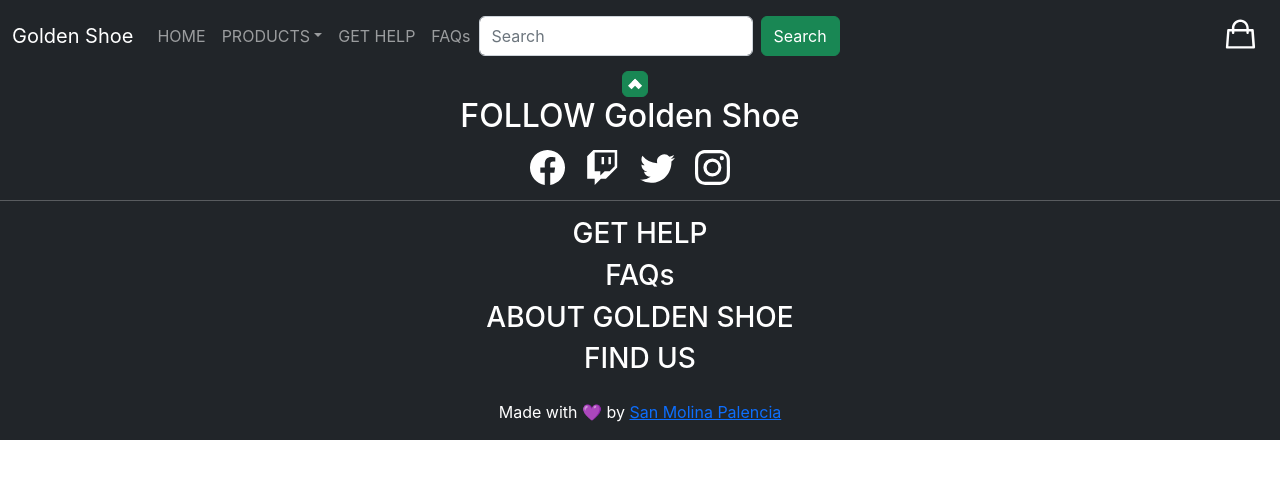
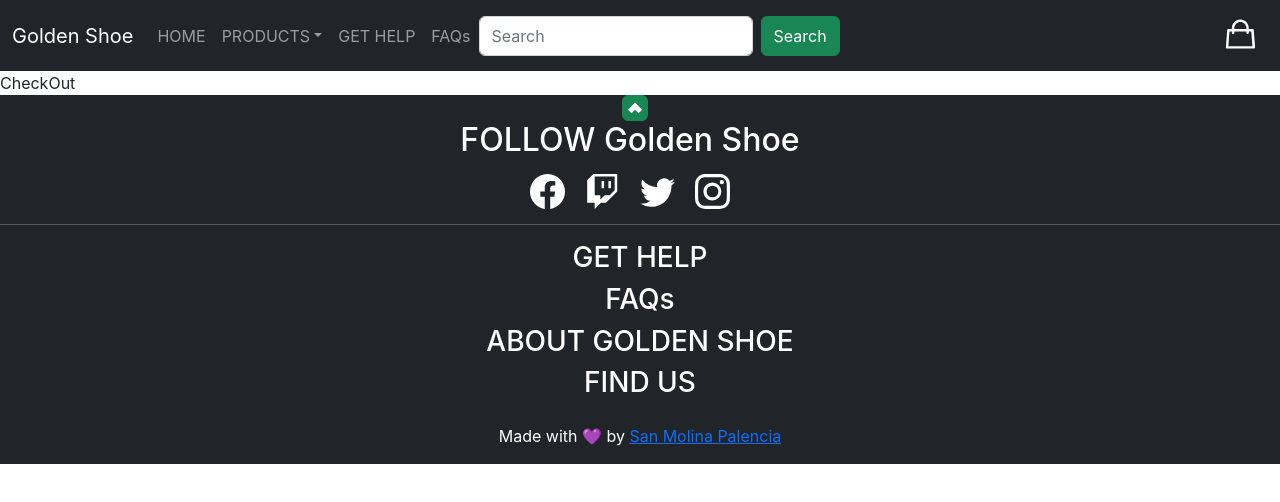
Before and after one commit to sandramolina/shoe-ecommerce, a React (Create React App) app: page /checkout in a window 1280 px wide. Shown: the top 502 px of the page. Built offline with nearby package versions, Linux system fonts and the light colour scheme; no server answers.

Commit message:
adds link to go to checkout component!

```diff
--- a/src/App.jsx
+++ b/src/App.jsx
@@ -18,6 +18,7 @@ import { getProductData } from './features/Product/ProductSlice';
 import './App.css';
 import FAQs from './features/FAQs/FAQs';
 import Contact from './features/FAQs/Contact';
+import CheckOut from './features/CheckOut/CheckOut';
 
 function App() {
   const distpatch = useDispatch();
@@ -46,6 +47,7 @@ function App() {
           <Route path='detailedItem/:id' element={<DetailedProduct />} />
           <Route path='faqs' element={<FAQs />} />
           <Route path='contact' element={<Contact />} />
+          <Route path='checkout' element={<CheckOut />} />
         </Routes>
         <CartModal />
         <Footer />
--- a/src/features/Cart/Cart.jsx
+++ b/src/features/Cart/Cart.jsx
@@ -1,11 +1,15 @@
 import React from 'react';
 
-import { useSelector } from 'react-redux';
+import { useDispatch, useSelector } from 'react-redux';
 import { Button } from 'react-bootstrap';
 
+import { closeCart } from './CartModal/CartModalSlice';
 import CartItem from './CartItem';
+import { Link } from 'react-router-dom';
 
 const Cart = () => {
+  const dispatch = useDispatch();
+
   const productsInCart = useSelector((state) => state.cart.items);
 
   const productsInCartNodes = productsInCart.map((productInCart, i) => (
@@ -19,7 +23,7 @@ const Cart = () => {
     0
   );
 
-  const handleCheckOutClick = () => console.log('HEYY');
+  const handleCheckOutClick = () => dispatch(closeCart());
   return (
     <div>
       <h4>{productsInCart.length} items in the bag</h4>
@@ -28,7 +32,7 @@ const Cart = () => {
       <h3>Total Purchase: £{totalCart}</h3>
       {productsInCart.length !== 0 ? (
         <Button variant='success' onClick={handleCheckOutClick}>
-          Checkout
+          <Link to='/checkout'>Checkout</Link>
         </Button>
       ) : null}
     </div>
--- /dev/null
+++ b/src/features/CheckOut/CheckOut.jsx
@@ -0,0 +1,7 @@
+import React from 'react';
+
+const CheckOut = () => {
+  return <div>CheckOut</div>;
+};
+
+export default CheckOut;
```
